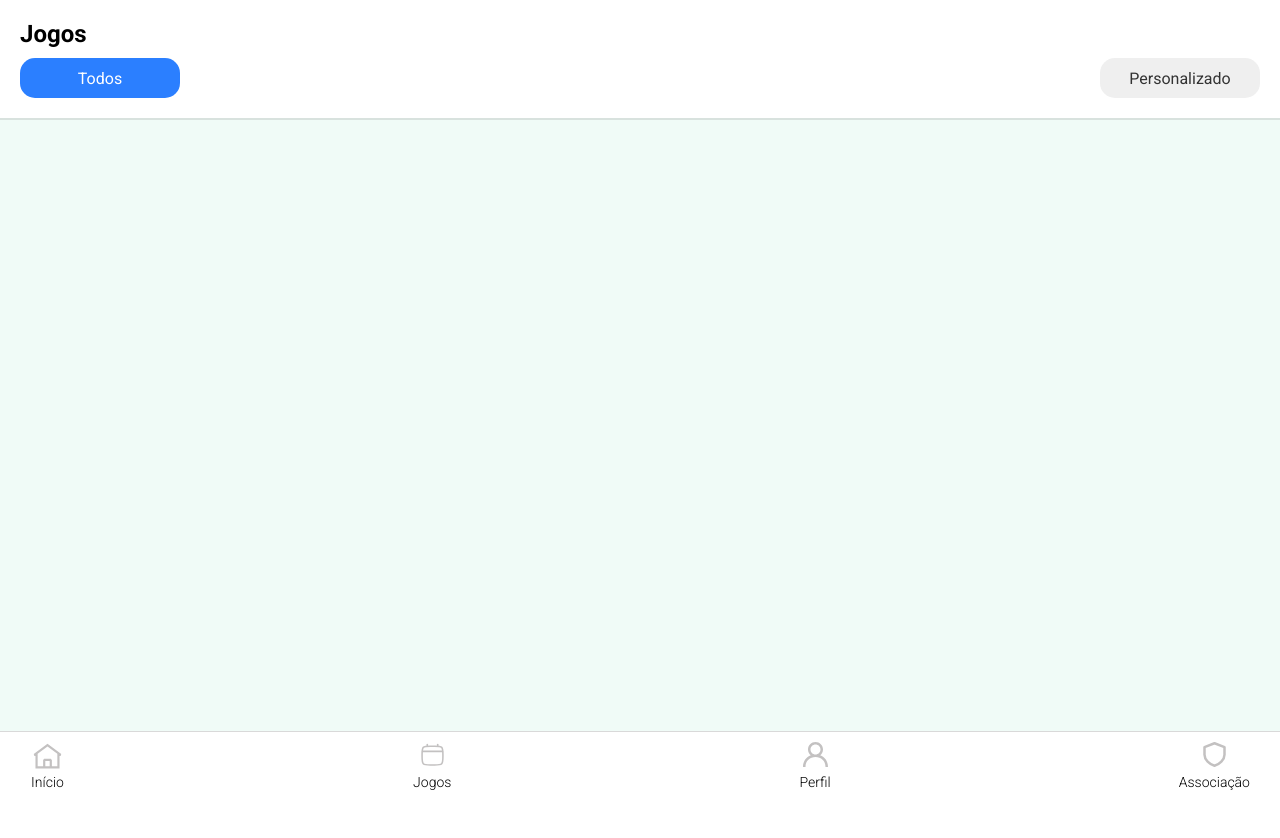
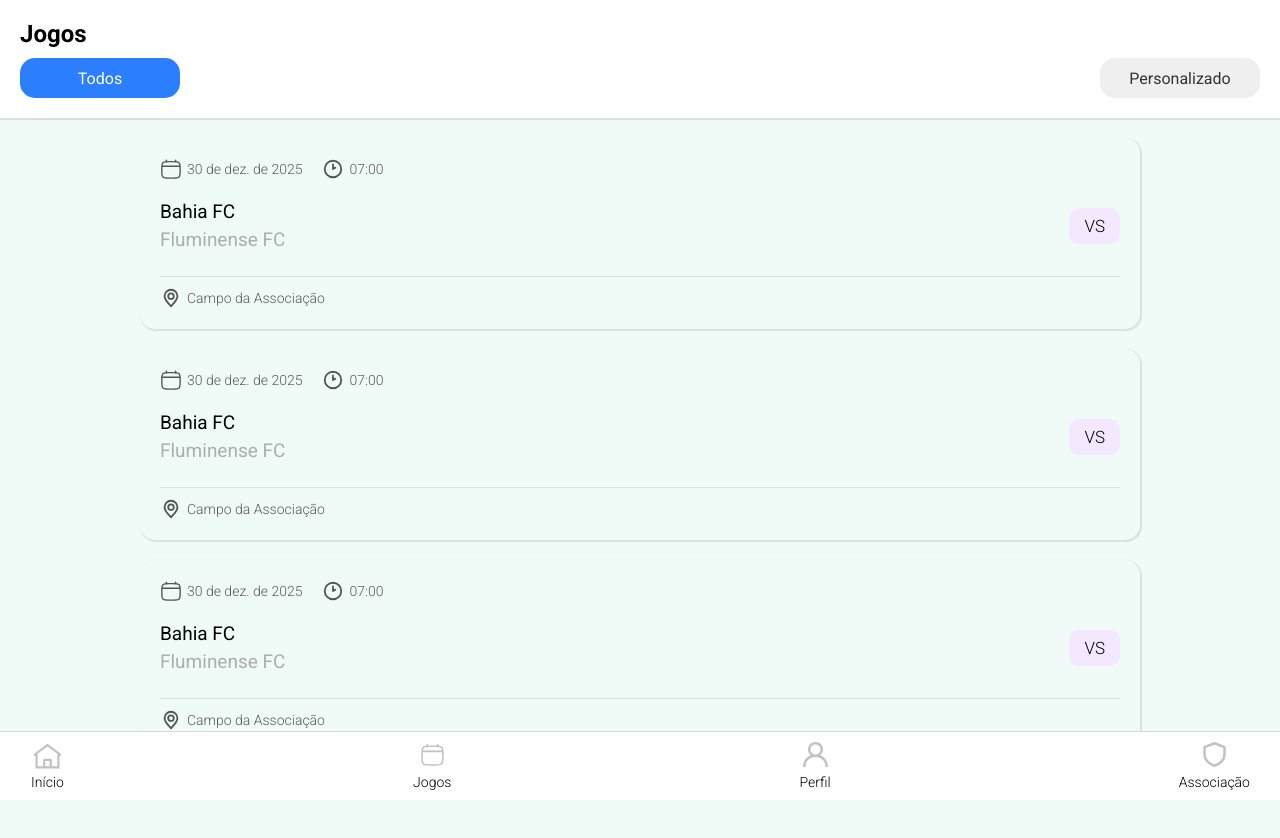
Before and after one commit to ClubeFut/clube_fut_frontend_angular, an Angular app: page /jogos in a window 1280 px wide. Shown: the top 838 px of the page. Before the commit the page ends 800 px from the top, so only its background shows below. Built offline with nearby package versions, Linux system fonts and the light colour scheme.

Commit message:
feat: criado a seção de jogos

```diff
--- /dev/null
+++ b/src/app/components/card-games/card-games.html
@@ -0,0 +1,38 @@
+<div class="card__jogos__container">
+    <div class="data__hora__jogo">
+        <div class="data__jogo">
+            <svg viewBox="0 0 24 24" fill="none" xmlns="http://www.w3.org/2000/svg">
+                <g id="SVGRepo_bgCarrier" stroke-width="0"></g><g id="SVGRepo_tracerCarrier" stroke-linecap="round" stroke-linejoin="round"></g><g id="SVGRepo_iconCarrier"> <path d="M2 12C2 8.22876 2 6.34315 3.17157 5.17157C4.34315 4 6.22876 4 10 4H14C17.7712 4 19.6569 4 20.8284 5.17157C22 6.34315 22 8.22876 22 12V14C22 17.7712 22 19.6569 20.8284 20.8284C19.6569 22 17.7712 22 14 22H10C6.22876 22 4.34315 22 3.17157 20.8284C2 19.6569 2 17.7712 2 14V12Z" stroke="#555" stroke-width="1.5"></path> <path d="M7 4V2.5" stroke="#555" stroke-width="1.5" stroke-linecap="round"></path> <path d="M17 4V2.5" stroke="#555" stroke-width="1.5" stroke-linecap="round"></path> <path d="M2.5 9H21.5" stroke="#555" stroke-width="1.5" stroke-linecap="round"></path> </g>
+            </svg>
+
+            <h3>{{ dia }} de {{ mes }}. de {{ ano }}</h3>
+        </div><!--data__jogo-->
+
+        <div class="hora__jogo">
+            <svg viewBox="0 0 24 24" fill="none" xmlns="http://www.w3.org/2000/svg">
+                <g id="SVGRepo_bgCarrier" stroke-width="0"></g><g id="SVGRepo_tracerCarrier" stroke-linecap="round" stroke-linejoin="round"></g><g id="SVGRepo_iconCarrier"> <path d="M12 7V12L14.5 10.5M21 12C21 16.9706 16.9706 21 12 21C7.02944 21 3 16.9706 3 12C3 7.02944 7.02944 3 12 3C16.9706 3 21 7.02944 21 12Z" stroke="#555" stroke-width="2" stroke-linecap="round" stroke-linejoin="round"></path> </g>
+            </svg>
+
+            <h3>{{ horas }}:{{ minutos }}</h3>
+        </div><!--hora__jogo-->
+    </div><!--data__hora__jogo-->
+
+    <div class="times__vs__jogo">
+        <div class="times">
+            <h2>{{ timeUm }}</h2>
+            <h2>{{ timeDois }}</h2>
+        </div><!--times-->
+
+        <h3>VS</h3>
+    </div><!--times__vs__jogo-->
+
+    <div class="linha"></div>
+
+    <div class="local">
+        <svg viewBox="0 0 24 24" fill="none" xmlns="http://www.w3.org/2000/svg">
+            <g id="SVGRepo_bgCarrier" stroke-width="0"></g><g id="SVGRepo_tracerCarrier" stroke-linecap="round" stroke-linejoin="round"></g><g id="SVGRepo_iconCarrier"> <path d="M12 21C15.5 17.4 19 14.1764 19 10.2C19 6.22355 15.866 3 12 3C8.13401 3 5 6.22355 5 10.2C5 14.1764 8.5 17.4 12 21Z" stroke="#555" stroke-width="2" stroke-linecap="round" stroke-linejoin="round"></path> <path d="M12 13C13.6569 13 15 11.6569 15 10C15 8.34315 13.6569 7 12 7C10.3431 7 9 8.34315 9 10C9 11.6569 10.3431 13 12 13Z" stroke="#555" stroke-width="2" stroke-linecap="round" stroke-linejoin="round"></path> </g>
+        </svg>
+
+        <h3>{{ local }}</h3>
+    </div><!--local-->
+</div><!--card__jogos__container-->
--- /dev/null
+++ b/src/app/components/card-games/card-games.scss
@@ -0,0 +1,96 @@
+$cor__azul__fraco: #F3E8FF;
+
+@mixin display__flex__row{
+    display: flex;
+    flex-direction: row;
+    align-items: center;
+}
+
+@mixin custom__h3{
+    font-size: 14px;
+    font-weight: 300;
+    color: #5a5858;
+    margin-left: 5px
+}
+
+.card__jogos__container{
+    margin: 20px auto;
+    box-shadow: 1px 1px 1px 1px rgba(0,0,0,0.1);
+    border-radius: 15px;
+    width: 1000px;
+    max-width: 92%;
+    height: auto;
+    padding: 20px;
+
+    .data__hora__jogo{
+        @include display__flex__row();
+
+        .data__jogo{
+            @include display__flex__row();
+
+            h3{
+                @include custom__h3();
+            }
+        }
+
+        .hora__jogo{
+            @include display__flex__row();
+            margin-left: 20px;
+
+            h3{
+                @include custom__h3();
+            }
+        }
+    }
+
+    .times__vs__jogo{
+        width: 100%;
+        margin-top: 20px;
+        @include display__flex__row();
+
+        .times{
+            display: flex;
+            flex-direction: column;
+            justify-content: space-between;
+            width: 100%;
+
+            h2{
+                font-size: 19px;
+                font-weight: 400;
+
+                &:last-child{
+                    margin-top: 5px;
+                    color: #7c7b7b99;
+                }
+            }
+        }
+
+        h3{
+            background-color: $cor__azul__fraco;
+            padding: 8px 15px;
+            border-radius: 10px;
+            font-size: 17px;
+            font-weight: 300;
+        }
+    }
+
+    .linha{
+        width: 100%;
+        height: 1px;
+        margin: 25px 0 10px 0;
+        background-color: #d3cfcf99;
+    }
+
+    .local{
+        @include display__flex__row();
+
+        h3{
+            @include custom__h3();
+        }
+    }
+}
+
+svg{
+    width: 22px;
+    height: 22px;
+}
--- /dev/null
+++ b/src/app/components/card-games/card-games.ts
@@ -0,0 +1,21 @@
+import { CommonModule } from '@angular/common';
+import { Component, Input } from '@angular/core';
+
+@Component({
+  selector: 'app-card-games',
+  imports: [
+    CommonModule
+  ],
+  templateUrl: './card-games.html',
+  styleUrl: './card-games.scss',
+})
+export class CardGames {
+  @Input() timeUm: string = "";
+  @Input() timeDois: string = "";
+  @Input() dia: string = "";
+  @Input() mes: string = "";
+  @Input() ano: string = "";
+  @Input() horas: string = "";
+  @Input() minutos: string = "";
+  @Input() local: string = "";
+}
--- a/src/app/pages/games/games.html
+++ b/src/app/pages/games/games.html
@@ -23,7 +23,20 @@
     </header>
 
     <main>
-
+        <div class="card__jogos__box">
+            @for (jogo of jogos; track $index) {
+                <app-card-games
+                    [dia]="jogo.data_hora.data.dia"
+                    [mes]="jogo.data_hora.data.mes"
+                    [ano]="jogo.data_hora.data.ano"
+                    [horas]="jogo.data_hora.hora.horas"
+                    [minutos]="jogo.data_hora.hora.minutos"
+                    [timeUm]="jogo.times.time_um"
+                    [timeDois]="jogo.times.time_dois"
+                    [local]="jogo.local.nome"
+                ></app-card-games>
+            }
+        </div><!--card__jogos__box-->
     </main>
 
     <footer>
--- a/src/app/pages/games/games.ts
+++ b/src/app/pages/games/games.ts
@@ -2,19 +2,84 @@
 import { Component } from '@angular/core';
 import { FormsModule } from '@angular/forms';
 import { Footer } from '../../shared/footer/footer';
+import { CardGames } from '../../components/card-games/card-games';
 
 @Component({
   selector: 'app-games',
   imports: [
     CommonModule,
     FormsModule,
-    Footer
+    Footer,
+    CardGames
   ],
   templateUrl: './games.html',
   styleUrl: './games.scss',
 })
 export class Games {
   estaSendoExibidoFiltroPersonalizados: boolean = false;
+
+  jogos: any = [
+    {
+      data_hora:{
+        data:{
+          dia: "30",
+          mes: "dez",
+          ano: "2025"
+        },
+        hora:{
+          horas: "07",
+          minutos: "00"
+        },
+      },
+      times:{
+        time_um: "Bahia FC",
+        time_dois: "Fluminense FC"
+      },
+      local:{
+        nome: "Campo da Associação"
+      }
+    },
+    {
+      data_hora:{
+        data:{
+          dia: "30",
+          mes: "dez",
+          ano: "2025"
+        },
+        hora:{
+          horas: "07",
+          minutos: "00"
+        },
+      },
+      times:{
+        time_um: "Bahia FC",
+        time_dois: "Fluminense FC"
+      },
+      local:{
+        nome: "Campo da Associação"
+      }
+    },
+    {
+      data_hora:{
+        data:{
+          dia: "30",
+          mes: "dez",
+          ano: "2025"
+        },
+        hora:{
+          horas: "07",
+          minutos: "00"
+        },
+      },
+      times:{
+        time_um: "Bahia FC",
+        time_dois: "Fluminense FC"
+      },
+      local:{
+        nome: "Campo da Associação"
+      }
+    },
+  ]
 
   mostreTodosJogos(){
     const btnPersonalizado = document.getElementById("btn__personalizado");
```
Also changed, not shown: 1 other file (tests, documents, lock files or other folders).
